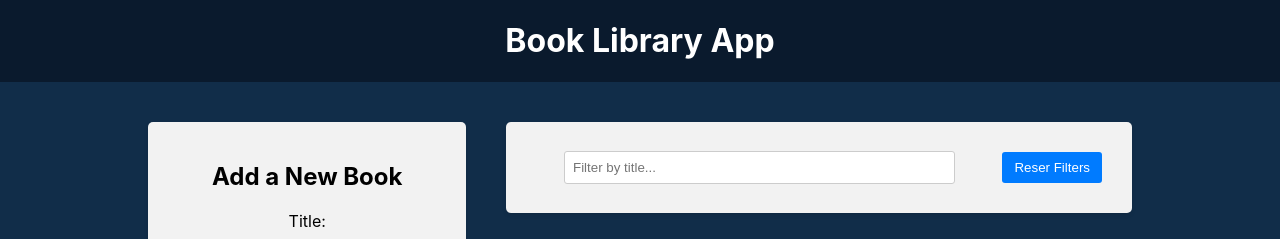
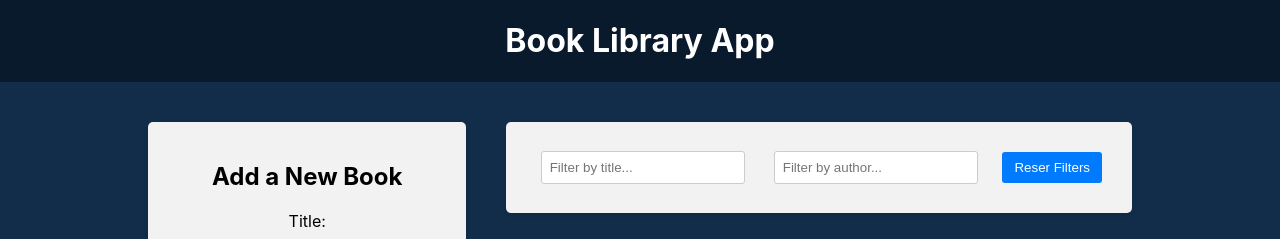
Before and after one commit to KirillPrushak/react-redux, a React (Create React App) app in the folder frontend/: page / in a window 1280 px wide. Shown: the top 239 px of the page. Built offline with nearby package versions, Linux system fonts and the light colour scheme.

Commit message:
Filter by author

```diff
--- a/frontend/src/components/BookList/BookList.js
+++ b/frontend/src/components/BookList/BookList.js
@@ -1,12 +1,16 @@
 import { useSelector, useDispatch } from 'react-redux';
 import { BsBookmarkStarFill, BsBookmarkStar } from 'react-icons/bs';
 import { deleteBook, toggleFavorite } from '../../redux/books/actionCreators';
-import { selectTitleFilter } from '../../redux/slices/filterSlice';
+import {
+  selectTitleFilter,
+  selectAuthorFilter,
+} from '../../redux/slices/filterSlice';
 import './BookList.css';
 
 const BookList = () => {
   const books = useSelector((state) => state.books);
   const titleFilter = useSelector(selectTitleFilter);
+  const authorFilter = useSelector(selectAuthorFilter);
   const dispatch = useDispatch();
 
   const handleDeleteBook = (id) => {
@@ -22,7 +26,11 @@
     const matchesTitle = book.title
       .toLowerCase()
       .includes(titleFilter.toLowerCase());
-    return matchesTitle;
+    const matchAuthor = book.author
+      .toLowerCase()
+      .includes(authorFilter.toLowerCase());
+
+    return matchesTitle && matchAuthor;
   });
 
   return (
--- a/frontend/src/components/Filter/Filter.js
+++ b/frontend/src/components/Filter/Filter.js
@@ -2,16 +2,23 @@
 import {
   setTitleFilter,
   resetFilters,
+  setAuthorFilter,
   selectTitleFilter,
+  selectAuthorFilter,
 } from '../../redux/slices/filterSlice';
 import './Filter.css';
 
 const Filter = () => {
   const dispatch = useDispatch();
   const titleFilter = useSelector(selectTitleFilter);
+  const authorFilter = useSelector(selectAuthorFilter);
 
   const handleTitleFilterChange = (e) => {
     dispatch(setTitleFilter(e.target.value));
+  };
+
+  const handleAuthorFilterChange = (e) => {
+    dispatch(setAuthorFilter(e.target.value));
   };
 
   const handleResetFilters = () => {
@@ -29,6 +36,14 @@
             onChange={handleTitleFilterChange}
           />
         </div>
+        <div className="filter-group">
+          <input
+            type="text"
+            value={authorFilter}
+            placeholder="Filter by author..."
+            onChange={handleAuthorFilterChange}
+          />
+        </div>
         <button type="button" onClick={handleResetFilters}>
           Reser Filters
         </button>
--- a/frontend/src/redux/slices/filterSlice.js
+++ b/frontend/src/redux/slices/filterSlice.js
@@ -2,6 +2,7 @@
 
 const initialState = {
   title: '',
+  author: '',
 };
 
 const filterSlice = createSlice({
@@ -9,7 +10,13 @@
   initialState,
   reducers: {
     setTitleFilter: (state, action) => {
+      //Просто присваиваем новое значение
       state.title = action.payload;
+      //   return { ...state, title: action.payload };
+    },
+    setAuthorFilter: (state, action) => {
+      //Просто присваиваем новое значение
+      state.author = action.payload;
       //   return { ...state, title: action.payload };
     },
     resetFilters: (state) => {
@@ -18,8 +25,10 @@
   },
 });
 
-export const { setTitleFilter, resetFilters } = filterSlice.actions;
+export const { setTitleFilter, setAuthorFilter, resetFilters } =
+  filterSlice.actions;
 
 export const selectTitleFilter = (state) => state.filter.title;
+export const selectAuthorFilter = (state) => state.filter.author;
 
 export default filterSlice.reducer;
```
